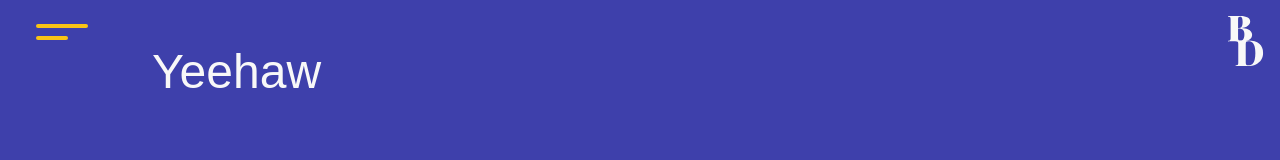
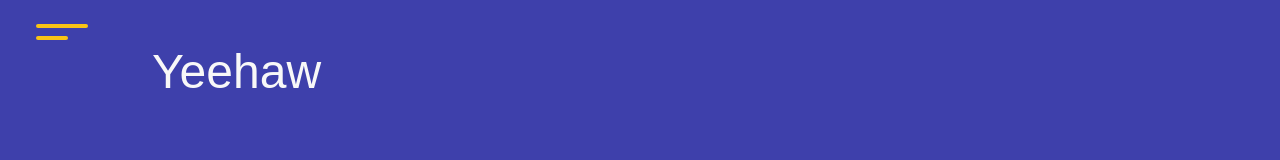
Before and after one commit to baileedastugue/portfolio_v3, a React (Vite) app: page / in a window 1280 px wide. Shown: the top 160 px of the page. Built offline with nearby package versions, Linux system fonts and the light colour scheme.

Commit message:
bailee/landing: BD icon hidden on tablet+

```diff
--- a/src/components/Logo/index.tsx
+++ b/src/components/Logo/index.tsx
@@ -8,7 +8,7 @@ interface LogoProps {
 const Logo = ({ darkLightTheme }: LogoProps) => {
 	const bdFill = darkLightTheme === 'dark' ? 'light' : 'dark';
 	return (
-		<div className='absolute right-4 top-4 z-10'>
+		<div className='absolute right-4 top-4 z-10 md:hidden'>
 			<BD fill={theme.theme.colors[bdFill]} />
 		</div>
 	);
```
